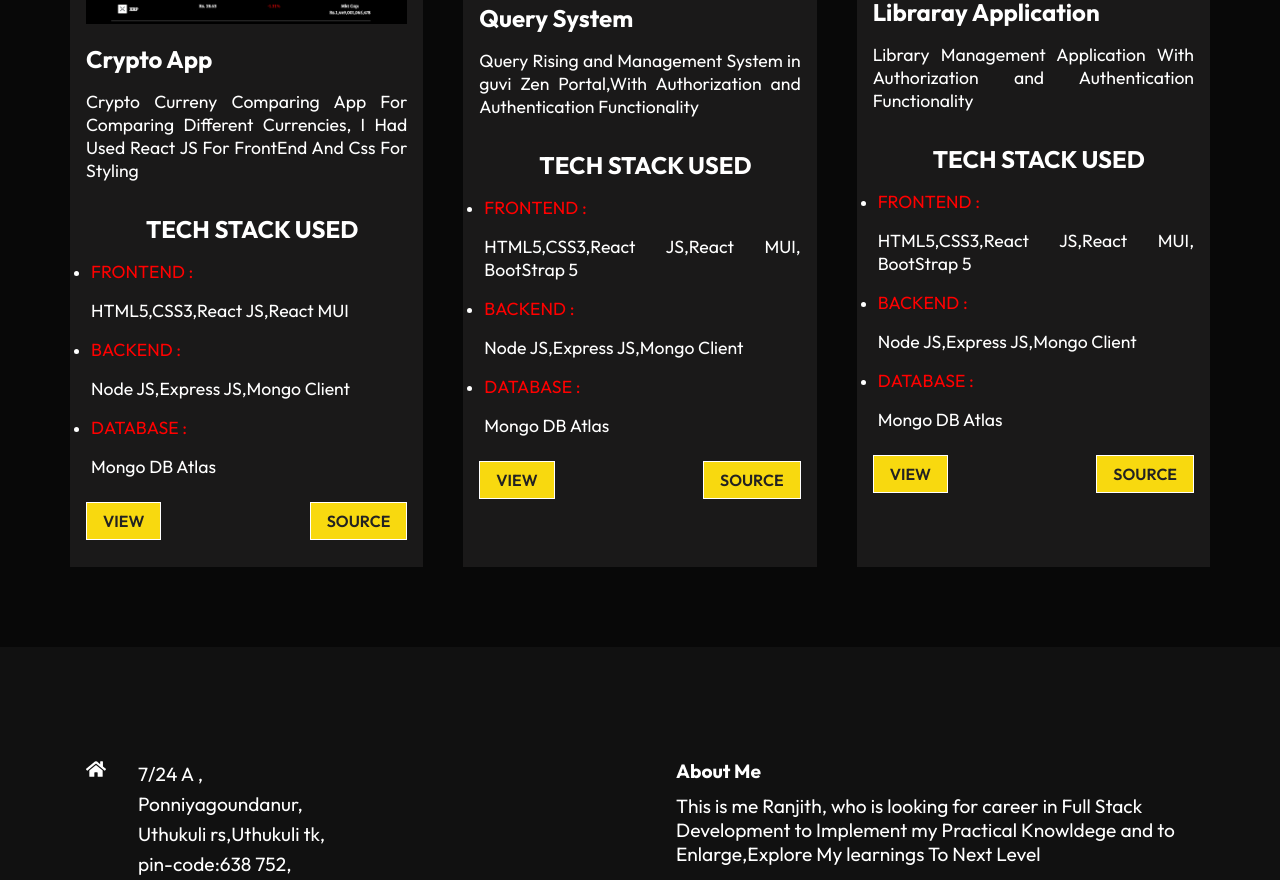
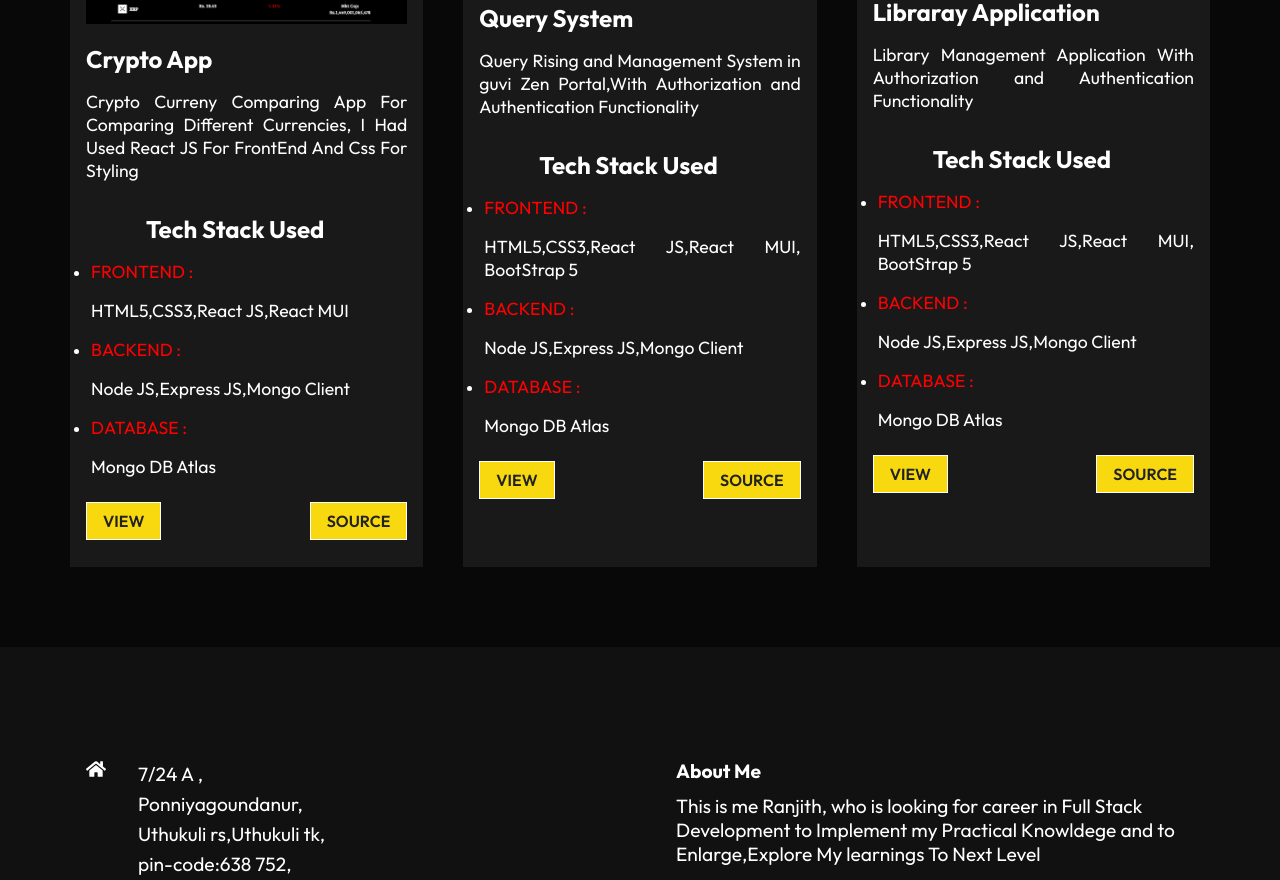
Before and after one commit to RanjithDevelopment/MY-Portfolio-org, a React (Create React App) app: page / in a window 1280 px wide. Shown: the part 1000-1880 px from the top of the page. Built offline with nearby package versions, Linux system fonts and the light colour scheme.

Commit message:
Update ProjectCards.js

```diff
--- a/src/components/ProjectCards.js
+++ b/src/components/ProjectCards.js
@@ -8,7 +8,7 @@ const ProjectCards = (props) => {
         <h2 className="project-title">{props.title} </h2>
         <div className="pro-details">
             <p>{props.text} </p>
-            <h2 className="project-title" style={{marginLeft:"60px"}}>TECH  STACK  USED</h2>
+            <h2 className="project-title" style={{marginLeft:"60px"}}>Tech  Stack  Used</h2>
             <ul style= {{listStyleType:"disc",fontSize:"6",color:"white" ,marginLeft:"5px"}}>
              <li> <p style={{color:"red"}}> FRONTEND :</p> <p> {props.frontend}</p></li>
                 <li> <p style={{color:"red"}}> BACKEND :</p><p>{props.backend}</p></li>
```
